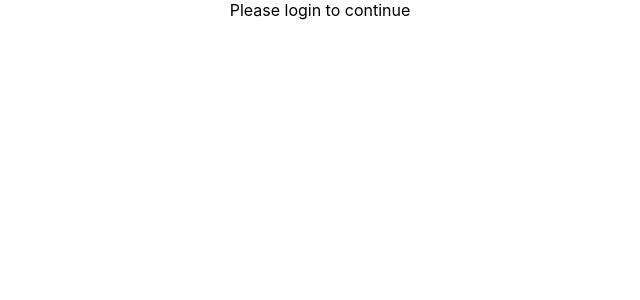
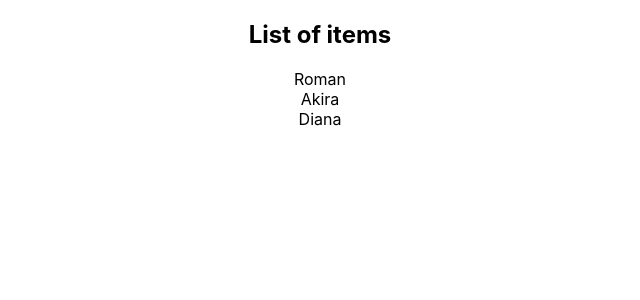
Before and after one commit to kutsen-rom/react-typescript, a React (Create React App) app: page / in a window 1280 px wide. Shown: the top 300 px of the page, without its empty margins (320-960 px from the left). Built offline with nearby package versions, Linux system fonts and the light colour scheme.

Commit message:
Complete exercise 19

```diff
--- a/src/App.tsx
+++ b/src/App.tsx
@@ -1,11 +1,22 @@
 import "./App.css";
-import Private from "./component/auth/Private";
-import Profile from "./component/auth/Profile";
+import List from "./component/generics/List";
 
 function App() {
   return (
     <div className="App">
-      <Private isLoggedIn={false} component={Profile} />
+      {/* <List
+        items={["Roman", "Akira", "Diana"]}
+        onClick={(item) => console.log(item)}
+      />
+      <List items={[1, 2, 3]} onClick={(item) => console.log(item)} /> */}
+      <List
+        items={[
+          { id: 1, first: "Roman", last: "Lastname" },
+          { id: 2, first: "Akira", last: "Kurosawa" },
+          { id: 3, first: "Diana", last: "Princess" },
+        ]}
+        onClick={(item) => console.log(item)}
+      />
     </div>
   );
 }
--- /dev/null
+++ b/src/component/generics/List.tsx
@@ -0,0 +1,19 @@
+type ListProps<T> = {
+  items: T[];
+  onClick: (value: T) => void;
+};
+
+export default function List <T extends {id: number, first: string}>({ items, onClick }: ListProps<T>) {
+  return (
+    <div>
+      <h2>List of items</h2>
+      {items.map((item, index) => {
+        return (
+          <div key={item.id} onClick={() => onClick(item)}>
+            {item.first}
+          </div>
+        );
+      })}
+    </div>
+  );
+}
```
